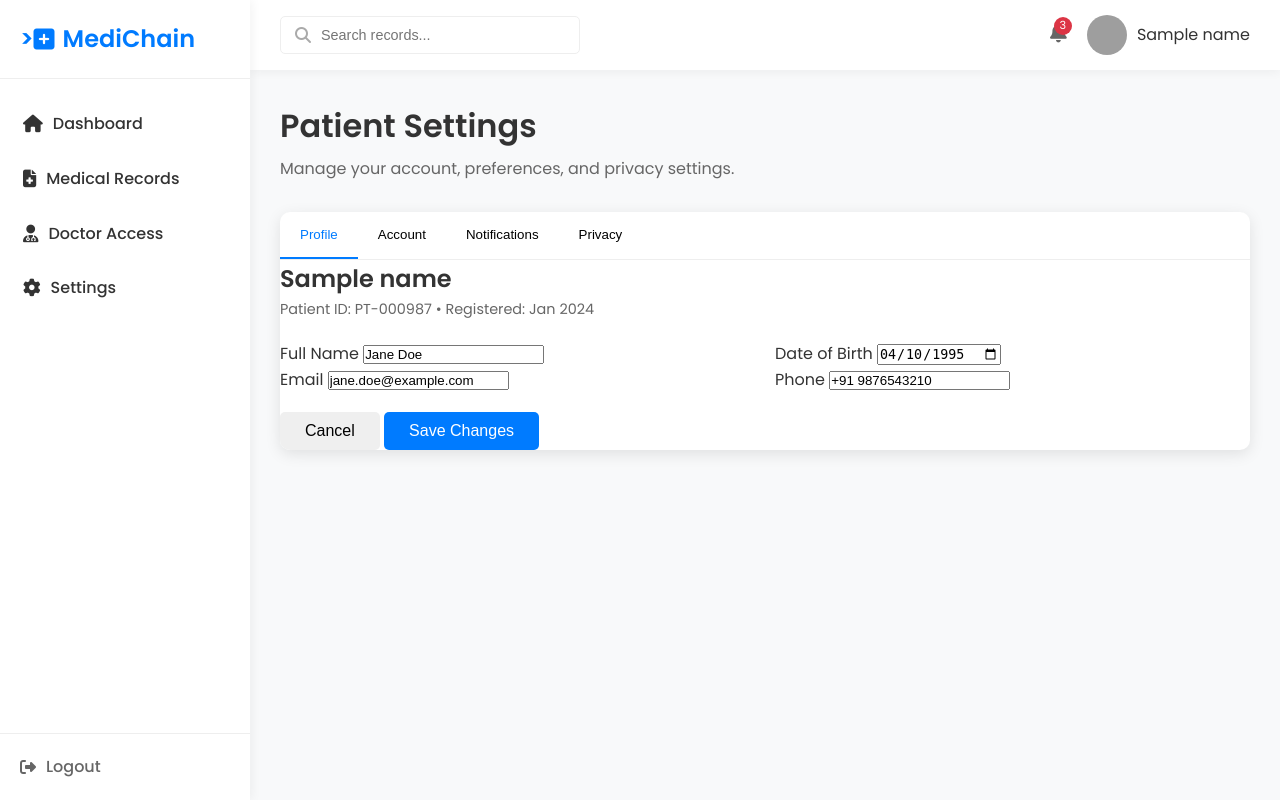
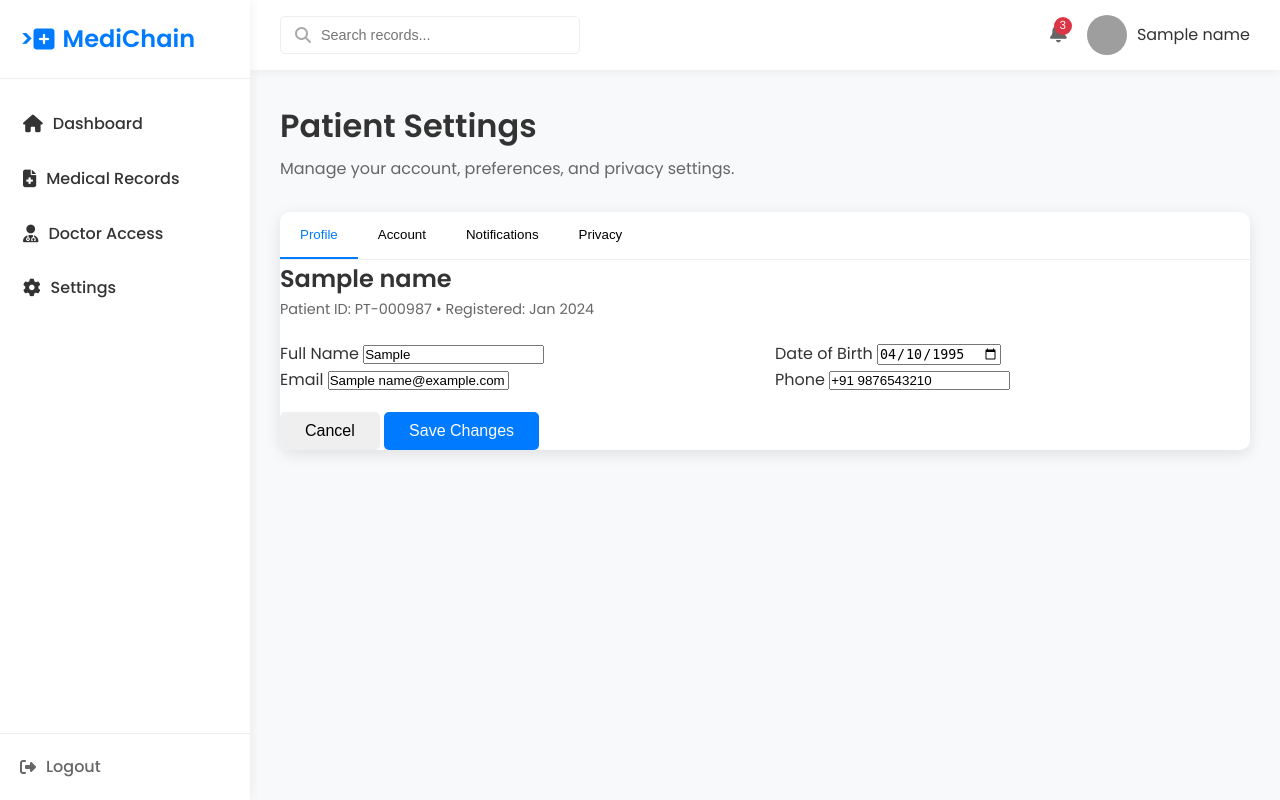
Before and after one commit to Vaibhav21C/Medichain-Hackorbit, a Flask app: template templates/patient-settings.html in a window 1280 px wide. Run offline with Flask 3, Linux system fonts and the light colour scheme; the template is opened without the code that fills it: most values are stand-ins (such as "Sample title", 1, 10 or a date in 2020); grey boxes are pictures that could not be loaded.

Commit message:
Update patient-settings.html

```diff
--- a/templates/patient-settings.html
+++ b/templates/patient-settings.html
@@ -11,7 +11,7 @@
 </head>
 <body class="dashboard-body">
   <div class="dashboard-container">
-
+    <!-- Sidebar Navigation -->
         <aside class="dashboard-sidebar">
             <div class="sidebar-header">
                 <a href="{{ url_for('patient_dashboard') }}" class="logo">>
@@ -47,8 +47,9 @@
             </div>
         </aside>
 
+    <!-- Main Content Area -->
         <main class="dashboard-main">
-
+            <!-- Top Navigation Bar -->
             <header class="dashboard-header">
                 <div class="header-search">
                     <form action="{{ url_for('patient_search') }}" method="GET" class="search-form">
@@ -69,10 +70,12 @@
                 </div>
             </header>
 
+      <!-- Content -->
       <div class="dashboard-content">
         <h1>Patient Settings</h1>
         <p class="content-description">Manage your account, preferences, and privacy settings.</p>
 
+        <!-- Tabs -->
         <div class="tabs-container">
           <div class="tabs-header">
             <button class="tab-btn active" data-tab="profile">Profile</button>
@@ -81,6 +84,7 @@
             <button class="tab-btn" data-tab="privacy">Privacy</button>
           </div>
 
+          <!-- Profile Tab -->
           <div class="tab-content active" id="profile-tab">
             <div class="settings-section">
               <div class="profile-header" style="display: flex; align-items: center; gap: 20px; margin-bottom: 20px;">
@@ -94,7 +98,7 @@
                 <div class="form-row" style="display: flex; gap: 20px; flex-wrap: wrap;">
                   <div class="form-group" style="flex: 1; min-width: 250px;">
                     <label>Full Name</label>
-                    <input type="text" value="Jane Doe" />
+                    <input type="text" value={{name}} />
                   </div>
                   <div class="form-group" style="flex: 1; min-width: 250px;">
                     <label>Date of Birth</label>
@@ -105,7 +109,7 @@
                 <div class="form-row" style="display: flex; gap: 20px; flex-wrap: wrap;">
                   <div class="form-group" style="flex: 1; min-width: 250px;">
                     <label>Email</label>
-                    <input type="email" value="jane.doe@example.com" />
+                    <input type="email" value="{{name}}@example.com" />
                   </div>
                   <div class="form-group" style="flex: 1; min-width: 250px;">
                     <label>Phone</label>
@@ -121,6 +125,7 @@
             </div>
           </div>
 
+          <!-- Account Tab -->
           <div class="tab-content" id="account-tab">
             <div class="settings-section">
               <h3>Account Settings</h3>
@@ -145,6 +150,7 @@
             </div>
           </div>
 
+          <!-- Notifications Tab -->
           <div class="tab-content" id="notifications-tab">
             <div class="settings-section">
               <h3>Notifications</h3>
@@ -166,6 +172,7 @@
             </div>
           </div>
 
+          <!-- Privacy Tab -->
           <div class="tab-content" id="privacy-tab">
             <div class="settings-section">
               <h3>Privacy & Security</h3>
@@ -186,6 +193,7 @@
     </main>
   </div>
 
+  <!-- JS for Tabs -->
   <script>
     document.querySelectorAll('.tab-btn').forEach(button => {
       button.addEventListener('click', () => {
```
